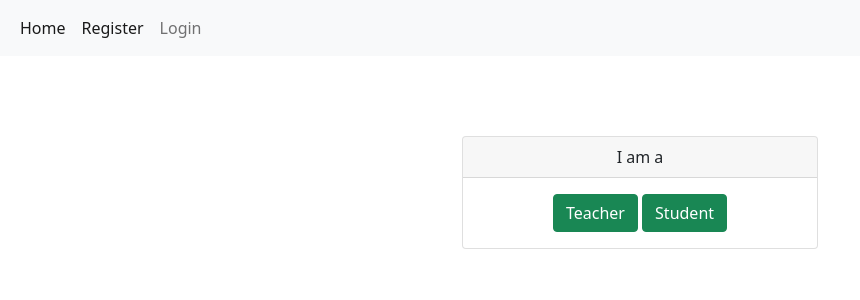
After one commit to JayTheBee/tarheta, a CodeIgniter app: page /database/account-type in a window 1280 px wide. The commit adds this page. Shown: the top 300 px of the page, without its empty margins (0-860 px from the left). Run offline with CodeIgniter, Linux system fonts and the light colour scheme; the visitor is signed in with stand-in values (Sample User, id 1).

Commit message:
Added the User Type Selection

```diff
--- /dev/null
+++ b/application/views/pages/account-type.php
@@ -0,0 +1,43 @@
+<!-- ACCOUNT TYPE SELECTION PAGE -->
+
+<div class="container">
+        <div class="row">
+            <div class="col-md-4"></div>
+            <div class="col-md-4">
+            <div class="card" style="margin-top: 5rem">
+                    <div class="card-header text-center">
+                        I am a
+                    </div>
+                    <div class="card-body">
+                        <form method="" autocomplete="off" action="<?php echo base_url(); ?>signup">
+
+                            <!--
+                                * Setting the usertype by calling the auth controller function.
+                                https://stackoverflow.com/questions/21446903/how-can-i-call-controller-method-inside-button-onclick
+                                * Pasabi nalng pag may better way.
+                            -->
+                            <div class="text-center">
+                                <button type="button" class="btn btn-success" onclick="window.location='<?php echo site_url("auth/setTeacher"); ?>'" >Teacher
+                                </button>
+                                <button type="button" class="btn btn-success" onclick="window.location='<?php echo site_url("auth/setStudent"); ?>'" >Student
+                                </button>
+                            </div>
+
+                            <?php
+                                if($this->session->flashdata('success')){?>
+                                    <p class="text-success" style="margin-top:2rem"> <?=$this->session->flashdata('success')?> </p>
+                            <?php } ?>
+
+                            <?php
+                            if($this->session->flashdata('error')){?>
+                                <p class="text-danger" style="margin-top:2rem"> <?=$this->session->flashdata('error')?> </p>
+                            <?php } ?>
+
+                        </form>
+                </div>
+            </div>
+        </div>
+        <div class="col-md-4"></div>
+    </div>
+
+</div>
--- a/application/views/templates/header.php
+++ b/application/views/templates/header.php
@@ -19,7 +19,7 @@
                     <a class="nav-link active" aria-current="page" href="<?php echo base_url(); ?>">Home</a>
                     </li>
                     <li class="nav-item">
-                    <a class="nav-link active" aria-current="page" href="<?php echo base_url(); ?>signup">Register</a>
+                    <a class="nav-link active" aria-current="page" href="<?php echo base_url(); ?>account-type">Register</a>
                     </li>
                     <li class="nav-item">
                     <a class="nav-link" href="<?php echo base_url(); ?>login">Login</a>
```
Also changed, not shown: application/controllers/Auth.php (+27 -1 lines), application/models/user_model.php (+42 -6 lines), application/views/pages/signup.php (+13 -2 lines).
